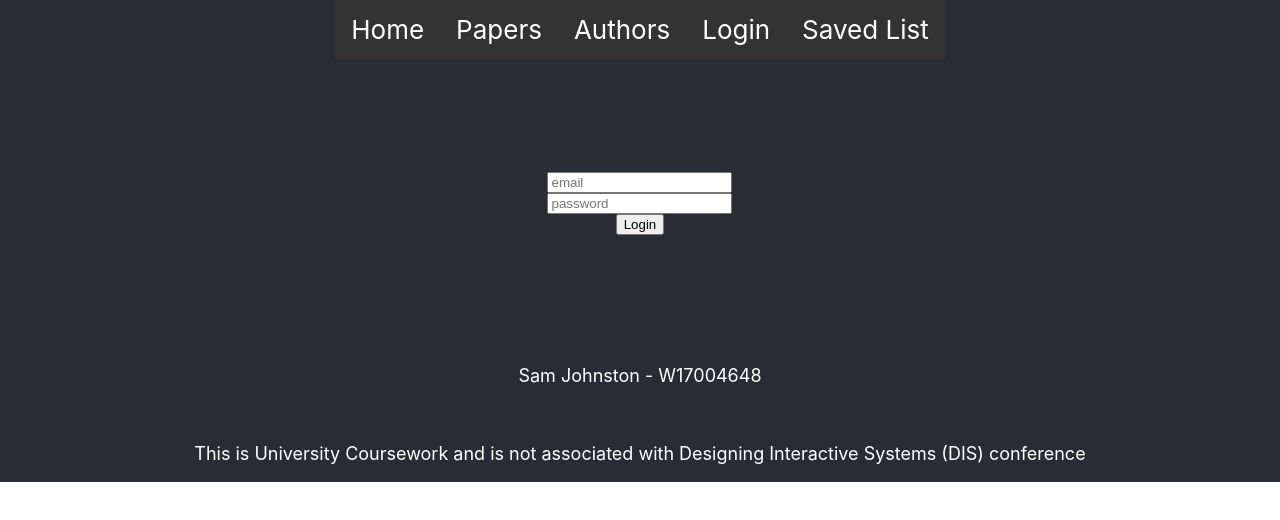
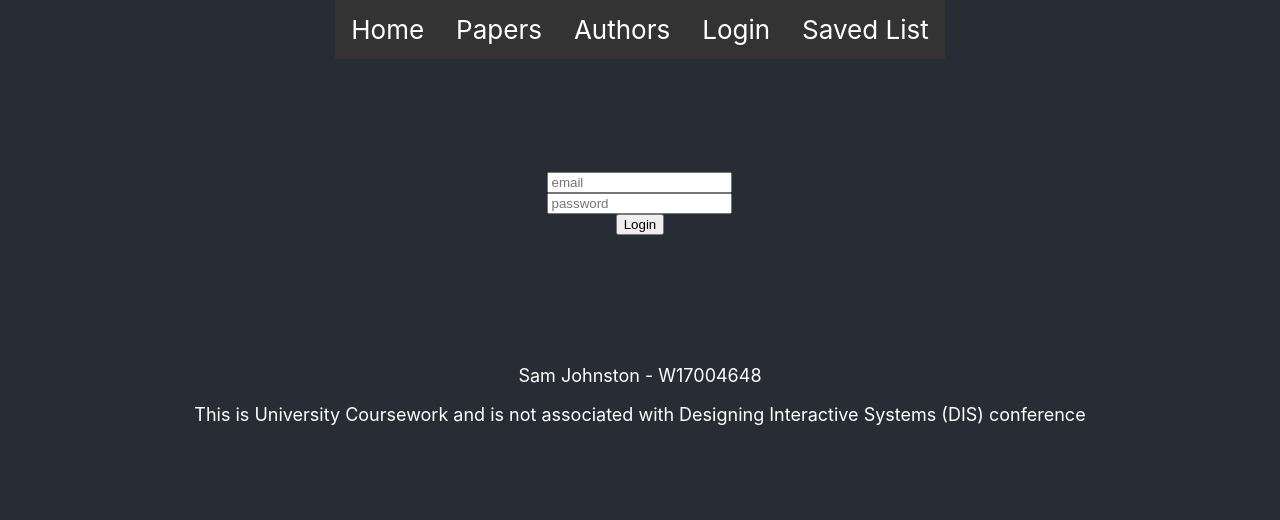
Before and after one commit to samjohnstonNE/Part2, a React (Create React App) app: page /kf6012/coursework/part2/readinglist.js in a window 1280 px wide. Shown: the top 520 px of the page. Built offline with nearby package versions, Linux system fonts and the light colour scheme.

Commit message:
Initialize project using Create React App

```diff
--- a/src/App.css
+++ b/src/App.css
@@ -46,3 +46,6 @@ li a:hover {
 .info{
   font-size: calc(6px + 1.5vmin);
 }
+html {
+  background-color: #282c34;
+}
--- a/src/components/footer.js
+++ b/src/components/footer.js
@@ -18,9 +18,10 @@ class Footer extends React.Component {
         return (
             <div className="info">
                 <p>Sam Johnston - W17004648</p>
-                <br/>
-                <p>This is University Coursework and is not associated
-                    with Designing Interactive Systems (DIS) conference</p>
+                <p>
+                    This is University Coursework and is not associated
+                    with Designing Interactive Systems (DIS) conference
+                </p>
             </div>
         )
     }
--- a/src/components/logout.js
+++ b/src/components/logout.js
@@ -22,9 +22,7 @@ class Logout extends React.Component {
     render() {
 
         return (
-            <div className="App-header">
                 <button onClick={this.props.handleLogoutClick}>Logout</button>
-            </div>
         );
     }
 }
```
